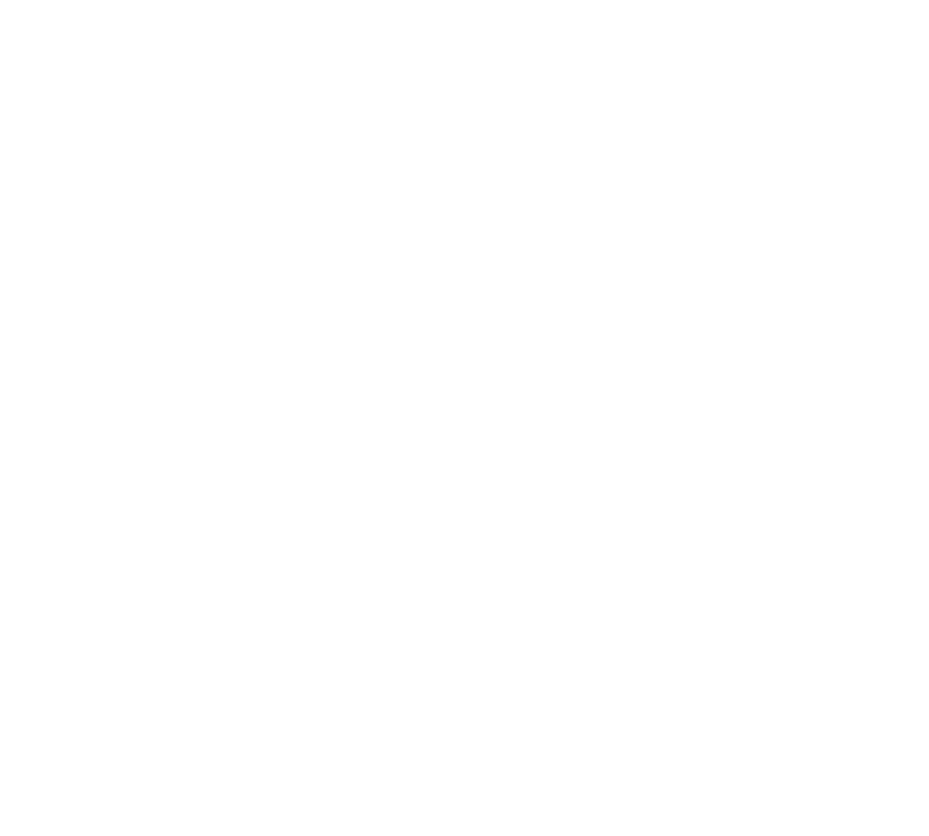
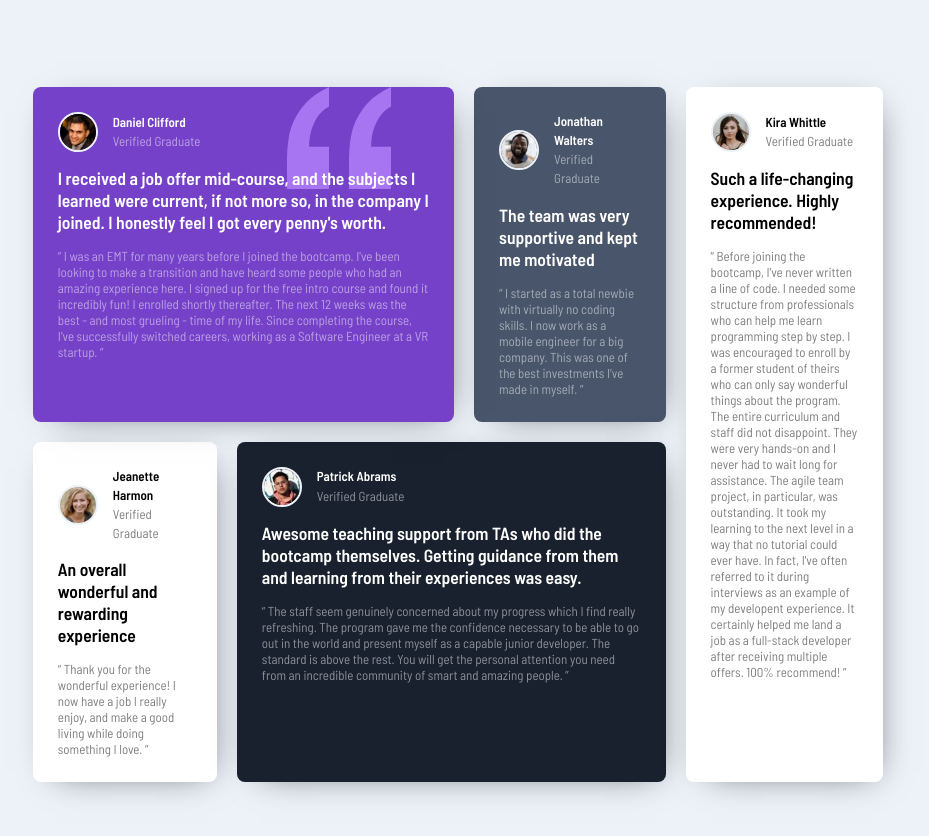
Before and after one commit to sangamhoni/CSS-challenges, a plain HTML site: page 2-testimonial grid/index.html in a window 1280 px wide. Shown: the whole page, without its empty margins (182-1111 px from the left). Before the commit the page ends 800 px from the top, so only its background shows below. Drawn offline with Linux system fonts and the light colour scheme.

Commit message:
challenge completed with responsiveness
went thru mobile-first design
all responsivess feature has been added at the same time while there is no use of JS

```diff
--- a/2-testimonial grid/index.html
+++ b/2-testimonial grid/index.html
@@ -1,15 +1,135 @@
 <!DOCTYPE html>
 <html lang="en">
+
 <head>
     <meta charset="UTF-8">
     <meta http-equiv="X-UA-Compatible" content="IE=edge">
     <meta name="viewport" content="width=device-width, initial-scale=1.0">
     <title>Testimonial Grid Section-Frontend Mentor</title>
 
+    <!-- adding favicon -->
+    <link rel="icon" type="image/png" href="./images/favicon-32x32.png">
+
     <!-- adding CSS -->
     <link rel="stylesheet" href="./styles.css">
+
 </head>
+
 <body>
+    <div class="testimonial-container">
 
+        <div class="container-left">
+            <div class="sub-container-top">
+                <div id="testimonial-1" class="testimonial">
+
+                    <img id="quote" src="./images/bg-pattern-quotation.svg" type="image/svg" alt="quote">
+
+                    <div class="profile">
+                        <img src="./images/image-daniel.jpg" alt="Daniel profile picture">
+                        <div class="intro">
+                            <p>Daniel Clifford</p>
+                            <p class="role">Verified Graduate</p>
+                        </div>
+                    </div>
+
+                    <h3>I received a job offer mid-course, and the subjects I learned were current, if not more so, in
+                        the company I joined. I honestly feel I got every penny's worth.</h3>
+                    <p class="review">“ I was an EMT for many years before I joined the bootcamp. I've been looking to
+                        make a transition and have heard some people who had an amazing experience here. I signed up for
+                        the free intro course and found it incredibly fun! I enrolled shortly thereafter. The next 12
+                        weeks was the best - and most grueling - time of my life. Since completing the course, I've
+                        successfully switched careers, working as a Software Engineer at a VR startup. ”</p>
+
+                </div>
+                <div id="testimonial-2" class="testimonial">
+
+                    <div class="profile">
+                        <img src="./images/image-jonathan.jpg" alt="Jonathan profile picture">
+                        <div class="intro">
+                            <p>Jonathan Walters</p>
+                            <p class="role">Verified Graduate</p>
+                        </div>
+                    </div>
+
+                    <h3>The team was very supportive and kept me motivated
+                    </h3>
+                    <p class="review">“ I started as a total newbie with virtually no coding skills. I now work as a
+                        mobile engineer
+                        for a big company. This was one of the best investments I’ve made in myself. ”</p>
+
+                </div>
+            </div>
+
+            <div class="sub-container-bottom">
+                <div id="testimonial-3" class="testimonial">
+
+                    <div class="profile">
+                        <img src="./images/image-jeanette.jpg" alt="Jeanette profile picture">
+                        <div class="intro">
+                            <p> Jeanette Harmon
+                            </p>
+                            <p class="role">Verified Graduate</p>
+                        </div>
+                    </div>
+
+                    <h3>                    An overall wonderful and rewarding experience
+
+                    </h3>
+                    <p class="review">“ Thank you for the wonderful experience! I now have a job I really enjoy, and make a good living
+                        while doing something I love. ”</p>
+
+                </div>
+                <div id="testimonial-4" class="testimonial">
+
+                    <div class="profile">
+                        <img src="./images/image-patrick.jpg" alt="Patrick profile picture">
+                        <div class="intro">
+                            <p>                    Patrick Abrams
+                            </p>
+                            <p class="role">Verified Graduate</p>
+                        </div>
+                    </div>
+
+                    <h3>Awesome teaching support from TAs who did the bootcamp themselves. Getting guidance from them and
+                        learning from their experiences was easy.
+                    </h3>
+                    <p class="review"> “ The staff seem genuinely concerned about my progress which I find really refreshing. The program
+                        gave me the confidence necessary to be able to go out in the world and present myself as a capable
+                        junior developer. The standard is above the rest. You will get the personal attention you need from
+                        an incredible community of smart and amazing people. ”</p>
+
+                </div>
+            </div>
+        </div>
+
+
+        <div class="container-right">
+            <div id="testimonial-5" class="testimonial">
+
+                <div class="profile">
+                    <img src="./images/image-kira.jpg" alt="Kira profile picture">
+                    <div class="intro">
+                        <p>                Kira Whittle
+                        </p>
+                        <p class="role">Verified Graduate</p>
+                    </div>
+                </div>
+
+                <h3>                Such a life-changing experience. Highly recommended!
+
+                </h3>
+                <p class="review">“ Before joining the bootcamp, I've never written a line of code. I needed some structure from
+                    professionals who can help me learn programming step by step. I was encouraged to enroll by a former
+                    student of theirs who can only say wonderful things about the program. The entire curriculum and staff
+                    did not disappoint. They were very hands-on and I never had to wait long for assistance. The agile team
+                    project, in particular, was outstanding. It took my learning to the next level in a way that no tutorial
+                    could ever have. In fact, I've often referred to it during interviews as an example of my developent
+                    experience. It certainly helped me land a job as a full-stack developer after receiving multiple offers.
+                    100% recommend! ”</p>
+
+            </div>
+        </div>
+    </div>
 </body>
+
 </html>
--- a/2-testimonial grid/styles.css
+++ b/2-testimonial grid/styles.css
@@ -0,0 +1,132 @@
+@import url("https://fonts.googleapis.com/css2?family=Barlow+Semi+Condensed:wght@400;500;600&family=Playfair+Display&display=swap");
+
+* {
+    box-sizing: border-box;
+    margin: 0;
+    padding: 0;
+}
+
+body {
+    background-color: hsl(210, 46%, 95%);
+    font-family: "Barlow Semi Condensed", sans-serif;
+    font-size: 13px;
+    font-weight: 400;
+}
+
+.testimonial-container {
+    padding: 10% 0%;
+}
+
+.testimonial {
+    margin: 20px;
+    padding: 25px;
+    border-radius: 8px;
+    box-shadow: 7px 7px 34px -17px rgba(0, 0, 0, 0.63);
+}
+
+.profile {
+    display: flex;
+    gap: 15px;
+    align-items: center;
+    font-weight: 600;
+    position: relative;
+    z-index: 99;
+}
+
+.testimonial-container .profile .intro .role {
+    font-weight: 400;
+    opacity: 50%;
+}
+
+.testimonial-container .profile img {
+    border-radius: 50%;
+    border: 2px solid hsl(210, 46%, 95%);
+    width: 40px;
+}
+
+.testimonial-container .profile .intro {
+    line-height: 1.2rem;
+}
+
+.testimonial-container .testimonial h3 {
+    font-size: 1.1rem;
+    margin-top: 15px;
+    margin-bottom: 15px;
+    position: relative;
+    z-index: 99;
+}
+
+.testimonial-container .testimonial .review {
+    opacity: 50%;
+    font-weight: 400;
+}
+
+#testimonial-1 {
+    background-color: hsl(263, 55%, 52%);
+    color: white;
+    position: relative;
+    z-index: 0;
+}
+
+#testimonial-1 #quote {
+    position: absolute;
+    top: 0;
+    right: 15%;
+    z-index: 1;
+}
+
+
+#testimonial-2 {
+    background-color: hsl(217, 19%, 35%);
+    color: white;
+}
+
+#testimonial-3 {
+    background-color: hsl(0, 0%, 100%);
+}
+
+#testimonial-4 {
+    background-color: hsl(219, 29%, 14%);
+    color: white;
+}
+
+#testimonial-5 {
+    background-color: hsl(0, 0%, 100%);
+}
+
+@media screen and (min-width: 763px) {
+    .testimonial-container {
+      padding: 6% 16%;
+      display: flex;
+    }
+
+    .testimonial {
+      margin: 10px;
+    }
+
+    .testimonial-container .container-left {
+      flex-basis: 75%;
+      display: flex;
+      flex-direction: column;
+    }
+
+    .testimonial-container .container-right {
+      flex-basis: 25%;
+      display: flex;
+    }
+
+    .sub-container-top {
+      display: flex;
+      flex-basis: 50%;
+    }
+
+    .sub-container-bottom {
+      display: flex;
+      flex-basis: 50%;
+    }
+    /* .testimonial:nth-child(1),
+      .testimonial:nth-child(2),
+      .testimonial:nth-child(3),
+      .testimonial:nth-child(4) {
+            height: 50vh; */
+}
```
Also changed, not shown: 2-testimonial grid/images/bg-pattern-quotation.svg (added), 2-testimonial grid/images/favicon-32x32.png (added), 2-testimonial grid/images/image-daniel.jpg (added), 2-testimonial grid/images/image-jeanette.jpg (added), 2-testimonial grid/images/image-jonathan.jpg (added), 2-testimonial grid/images/image-kira.jpg (added), 2-testimonial grid/images/image-patrick.jpg (added).
